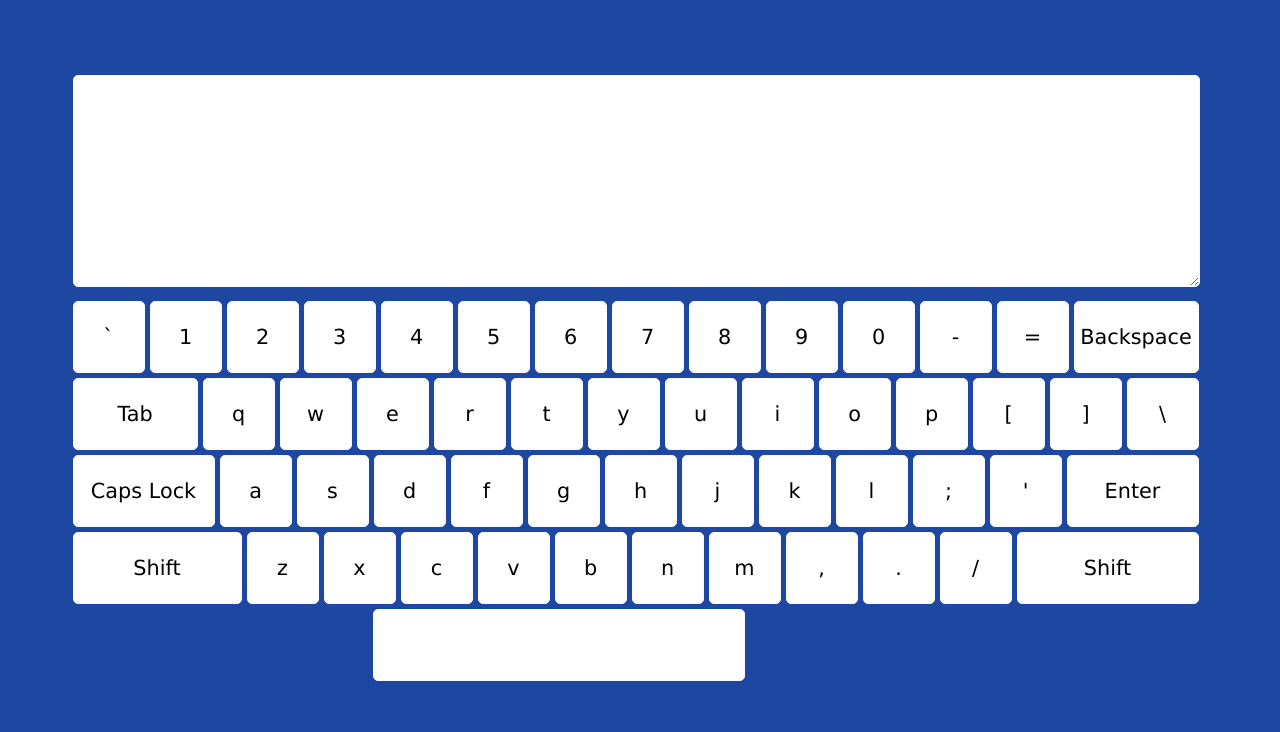
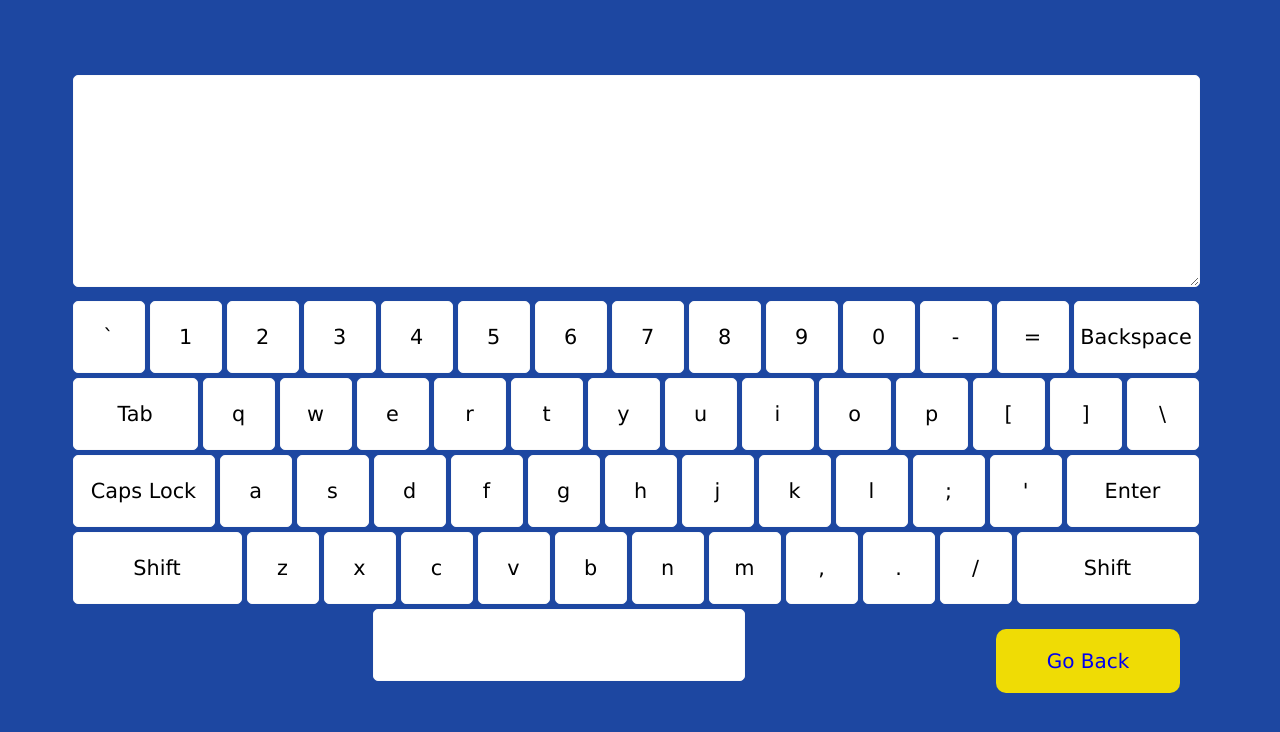
Before and after one commit to DiaLai/Typing101, a website: page keyboard.html in a window 1280 px wide. Drawn offline with nearby package versions, Linux system fonts and the light colour scheme.

Commit message:
Add goback button

```diff
--- a/keyboard.html
+++ b/keyboard.html
@@ -116,5 +116,6 @@
     <script type="text/javascript" src="js/keydown.js"></script>
     <script type="text/javascript" src="js/keyup.js"></script>
     <script type="text/javascript" src="js/keyboard.js"></script>
+    <a href="http://localhost:3000/" class="button">Go Back</a>
   </body>
 </html>
--- a/public/css/style.css
+++ b/public/css/style.css
@@ -90,3 +90,35 @@ body {
   border-color: #fff777;
   cursor: pointer;
 }
+
+#goback {
+  float: right;
+  width: 50px;
+  height: 100%;
+  border: none;
+  outline: none;
+  border-radius: 10px;
+  cursor: pointer;
+  background: #efdc05;
+  font-size: 20px;
+}
+
+a.button {
+  -webkit-appearance: button;
+  -moz-appearance: button;
+  appearance: button;
+  margin-right: 100px;
+  margin-top: 20px;
+  text-decoration: none;
+  text-align: center;
+  padding: 17px;
+  float: right;
+  width: 150px;
+  height: 30px;
+  border: none;
+  outline: none;
+  border-radius: 10px;
+  cursor: pointer;
+  background: #efdc05;
+  font-size: 20px;
+}
```
